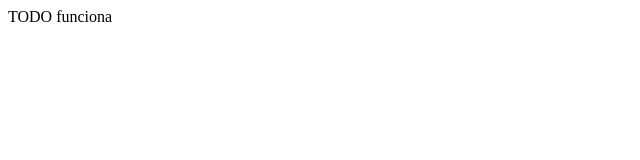
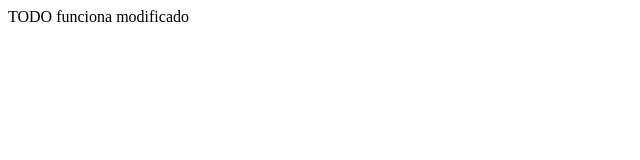
Before and after one commit to Crismillan/JavaEE, a plain HTML site: page web/index.html in a window 1280 px wide. Shown: the whole page, without its empty margins (0-640 px from the left). Drawn offline with Linux system fonts and the light colour scheme.

Commit message:
Update index.html

```diff
--- a/web/index.html
+++ b/web/index.html
@@ -11,6 +11,6 @@ and open the template in the editor.
         <meta name="viewport" content="width=device-width, initial-scale=1.0">
     </head>
     <body>
-        <div>TODO funciona</div>
+        <div>TODO funciona modificado</div>
     </body>
 </html>
```
